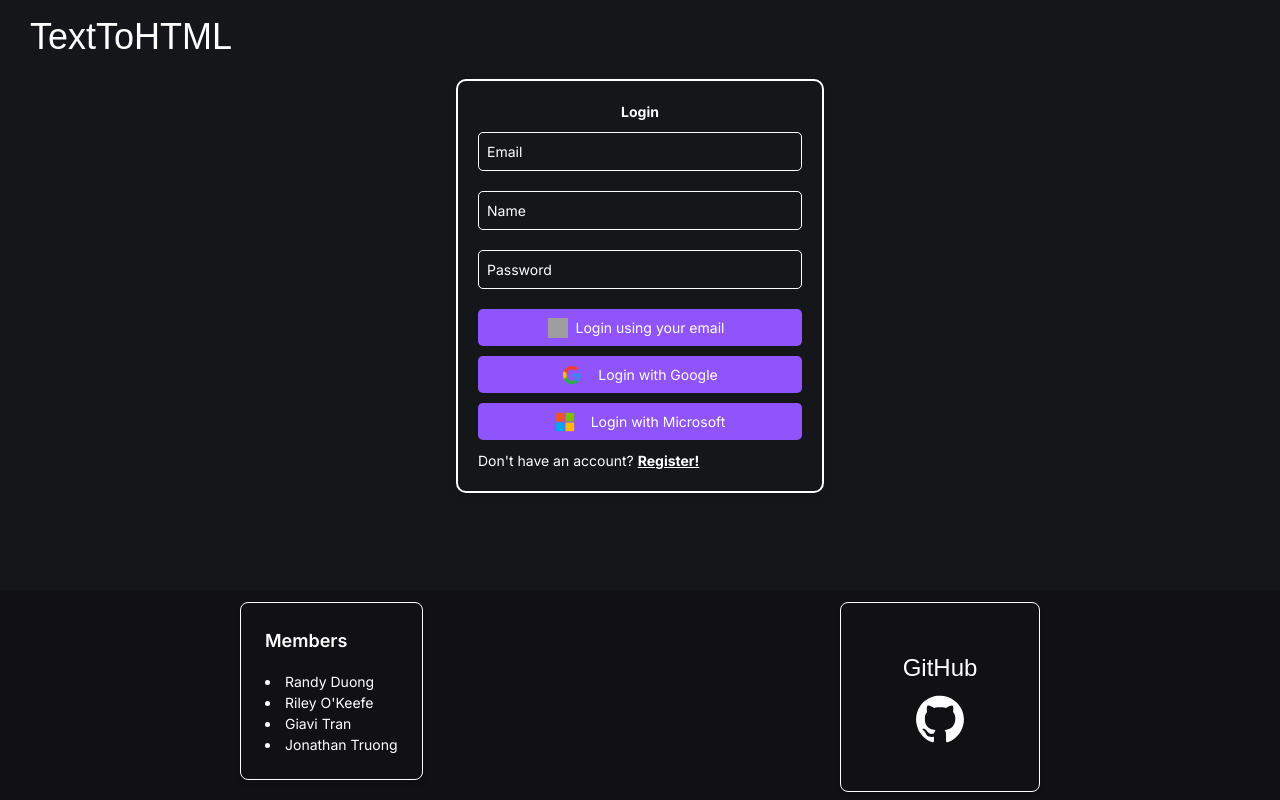
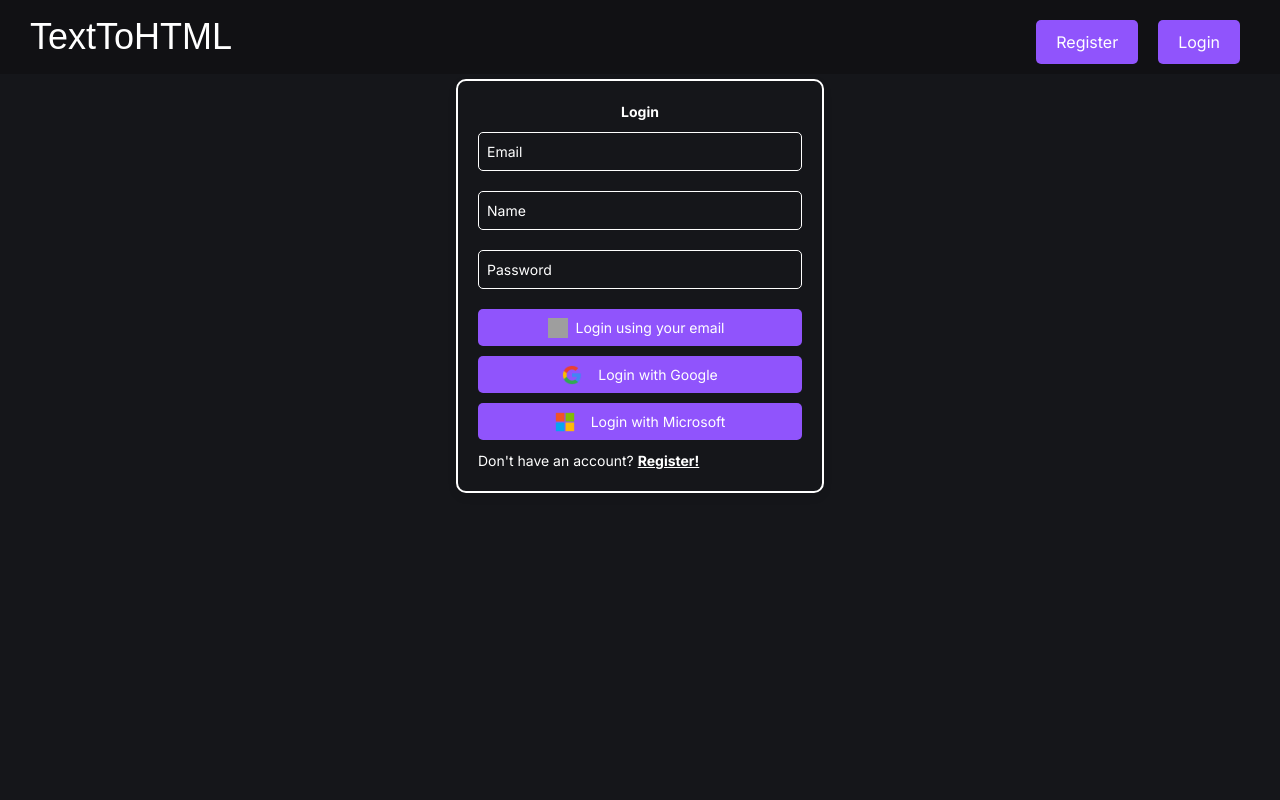
Before and after one commit to randyduong08/TextToHTMLApp, a Next.js app in the folder client/: page /login in a window 1280 px wide. Built offline with nearby package versions, Linux system fonts and the light colour scheme; grey boxes are pictures that could not be loaded.

Commit message:
Fixing Commits (#31)
Changed button locations, and navbar colouring, as well as width.

```diff
--- a/client/src/app/layout.js
+++ b/client/src/app/layout.js
@@ -18,9 +18,7 @@ export default function RootLayout({session, children }) {
             <SessionProvider session={session}>
                 <html lang="en">
                     <body className={inter.className}>
-                        <Header />
                             {children}
-                        <Footer />
                     </body>
                 </html>
             </SessionProvider>
--- a/client/src/app/login/loginform.css
+++ b/client/src/app/login/loginform.css
@@ -86,8 +86,8 @@ body {
     position: fixed;
     top: 0;
     left: 0;
-    width: 120%;
-    background-color: #15161a;
+    width: 100%;
+    background-color: #111114;
     padding: 10px 20px;
     z-index: 999; /* Ensure the header stays above other content */
 }
--- a/client/src/app/registration/registrationform.css
+++ b/client/src/app/registration/registrationform.css
@@ -87,7 +87,7 @@ body {
     top: 0;
     left: 0;
     width: 100%;
-    background-color: #15161a;
+    background-color: #111114;
     padding: 10px 20px;
     z-index: 999; /* Ensure the header stays above other content */
 }
```
